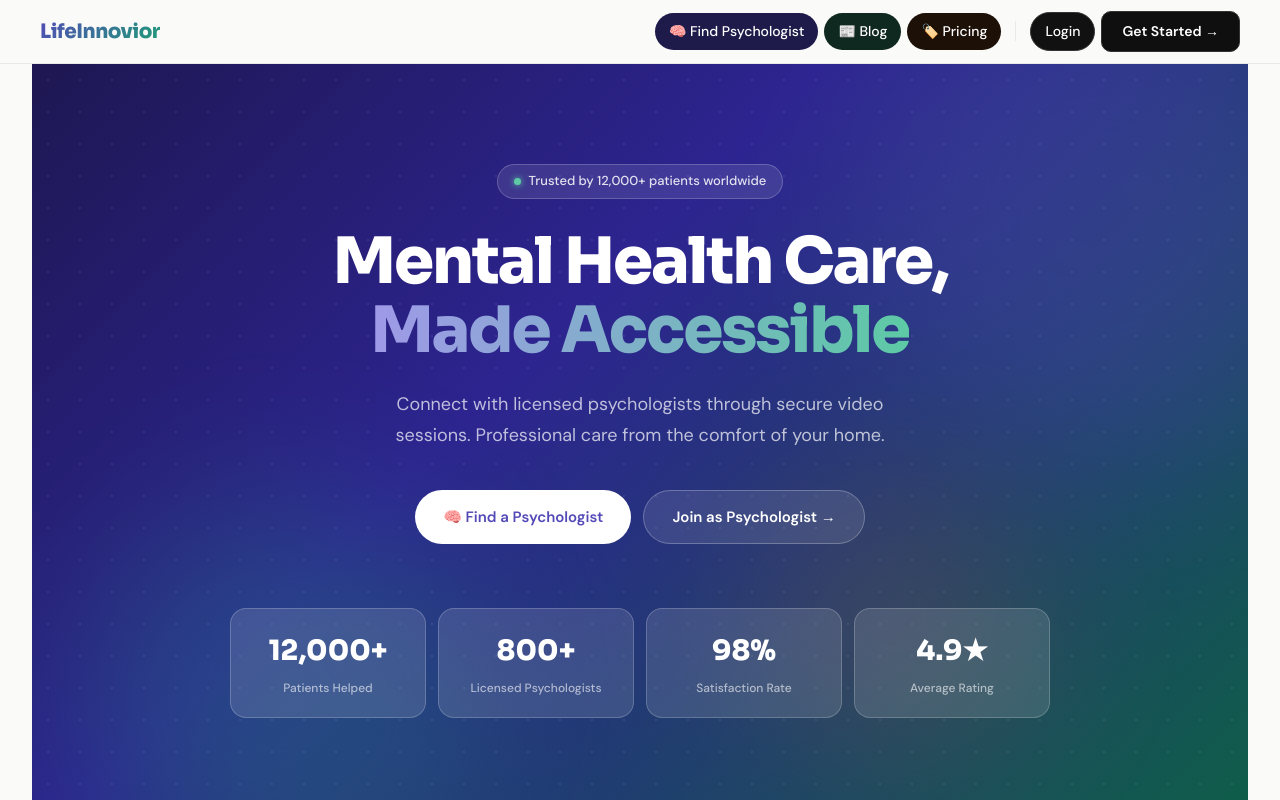
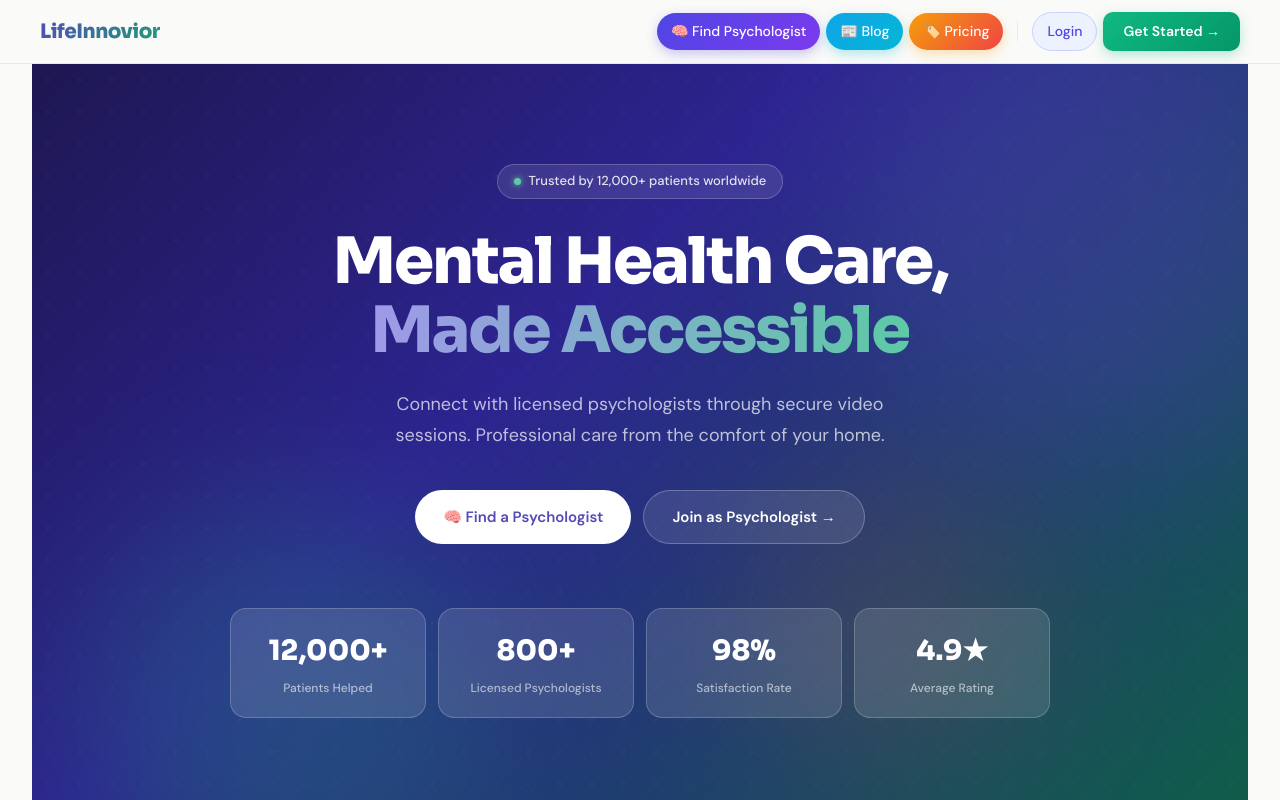
Before and after one commit to md-sakib-chowdhury/LIfeinnovior, a React (Vite) app in the folder frontend/: page / in a window 1280 px wide. Shown: the top 800 px of the page. Built offline with nearby package versions, Linux system fonts and the light colour scheme.

Commit message:
new clolor

```diff
--- a/frontend/src/pages/Home.jsx
+++ b/frontend/src/pages/Home.jsx
@@ -1258,7 +1258,6 @@ export default function Home() {
     .ft-bottom { padding: 16px; flex-direction: column; align-items: flex-start; gap: 8px; }
 }
             `}</style>
-
             {/* ── NAV ── */}
             <nav style={{
                 background: 'rgba(250,250,248,0.9)',
@@ -1288,16 +1287,42 @@ export default function Home() {
                     </Link>
 
                     <div className="nav-desktop" style={{ display: 'flex', alignItems: 'center', gap: 6 }}>
-                        <Link to="/find-psychologist" className="nav-link" style={{ color: '#fff', background: '#1e1b4b' }}>🧠 Find Psychologist</Link>
-                        <Link to="/blog" className="nav-link" style={{ color: '#fff', background: '#0f2820' }}>📰 Blog</Link>
-                        <Link to="/pricing" className="nav-link" style={{ color: '#fff', background: '#1c1007' }}>🏷️ Pricing</Link>
+                        <Link to="/find-psychologist" className="nav-link"
+                            style={{ color: '#fff', background: 'linear-gradient(135deg, #4F46E5, #7C3AED)', boxShadow: '0 4px 12px rgba(79,70,229,0.3)' }}
+                            onMouseEnter={e => { e.currentTarget.style.transform = 'translateY(-2px)'; e.currentTarget.style.boxShadow = '0 8px 20px rgba(79,70,229,0.4)'; }}
+                            onMouseLeave={e => { e.currentTarget.style.transform = 'none'; e.currentTarget.style.boxShadow = '0 4px 12px rgba(79,70,229,0.3)'; }}>
+                            🧠 Find Psychologist
+                        </Link>
+
+                        <Link to="/blog" className="nav-link"
+                            style={{ color: '#fff', background: 'linear-gradient(135deg, #0EA5E9, #06B6D4)', boxShadow: '0 4px 12px rgba(6,182,212,0.3)' }}
+                            onMouseEnter={e => { e.currentTarget.style.transform = 'translateY(-2px)'; e.currentTarget.style.boxShadow = '0 8px 20px rgba(6,182,212,0.4)'; }}
+                            onMouseLeave={e => { e.currentTarget.style.transform = 'none'; e.currentTarget.style.boxShadow = '0 4px 12px rgba(6,182,212,0.3)'; }}>
+                            📰 Blog
+                        </Link>
+
+                        <Link to="/pricing" className="nav-link"
+                            style={{ color: '#fff', background: 'linear-gradient(135deg, #F59E0B, #EF4444)', boxShadow: '0 4px 12px rgba(245,158,11,0.3)' }}
+                            onMouseEnter={e => { e.currentTarget.style.transform = 'translateY(-2px)'; e.currentTarget.style.boxShadow = '0 8px 20px rgba(245,158,11,0.4)'; }}
+                            onMouseLeave={e => { e.currentTarget.style.transform = 'none'; e.currentTarget.style.boxShadow = '0 4px 12px rgba(245,158,11,0.3)'; }}>
+                            🏷️ Pricing
+                        </Link>
+
                         <div style={{ width: 1, height: 20, background: '#e9e9e5', margin: '0 8px' }} />
-                        <Link to="/login" className="nav-link" style={{ color: '#fff', border: '1px solid #333', background: '#111' }}>Login</Link>
+
+                        <Link to="/login" className="nav-link"
+                            style={{ color: '#4F46E5', background: '#EEF2FF', border: '1.5px solid #C7D2FE' }}
+                            onMouseEnter={e => { e.currentTarget.style.background = '#E0E7FF'; e.currentTarget.style.transform = 'translateY(-2px)'; }}
+                            onMouseLeave={e => { e.currentTarget.style.background = '#EEF2FF'; e.currentTarget.style.transform = 'none'; }}>
+                            Login
+                        </Link>
+
                         <Link to="/register"
-                            style={{ display: 'inline-flex', alignItems: 'center', gap: 6, fontSize: 14, fontWeight: 600, padding: '8px 20px', borderRadius: 10, background: '#0f0f0f', color: '#fff', textDecoration: 'none', transition: 'transform 0.2s, box-shadow 0.2s', border: '1px solid #333' }}
-                            onMouseEnter={e => { e.currentTarget.style.transform = 'translateY(-1px)'; e.currentTarget.style.boxShadow = '0 8px 24px rgba(83,74,183,0.35)'; }}
-                            onMouseLeave={e => { e.currentTarget.style.transform = 'none'; e.currentTarget.style.boxShadow = 'none'; }}
-                        >Get Started →</Link>
+                            style={{ display: 'inline-flex', alignItems: 'center', gap: 6, fontSize: 14, fontWeight: 600, padding: '8px 20px', borderRadius: 10, background: 'linear-gradient(135deg, #10B981, #059669)', color: '#fff', textDecoration: 'none', transition: 'transform 0.2s, box-shadow 0.2s', boxShadow: '0 4px 12px rgba(16,185,129,0.3)', border: 'none' }}
+                            onMouseEnter={e => { e.currentTarget.style.transform = 'translateY(-2px)'; e.currentTarget.style.boxShadow = '0 8px 24px rgba(16,185,129,0.4)'; }}
+                            onMouseLeave={e => { e.currentTarget.style.transform = 'none'; e.currentTarget.style.boxShadow = '0 4px 12px rgba(16,185,129,0.3)'; }}>
+                            Get Started →
+                        </Link>
                     </div>
 
                     <button className="hamburger" onClick={() => setMenuOpen(!menuOpen)} aria-label="Menu">
@@ -1307,6 +1332,7 @@ export default function Home() {
                     </button>
                 </div>
             </nav>
+
 
             {/* Mobile menu */}
             <div className={`mobile-menu ${menuOpen ? 'open' : ''}`}>
```
